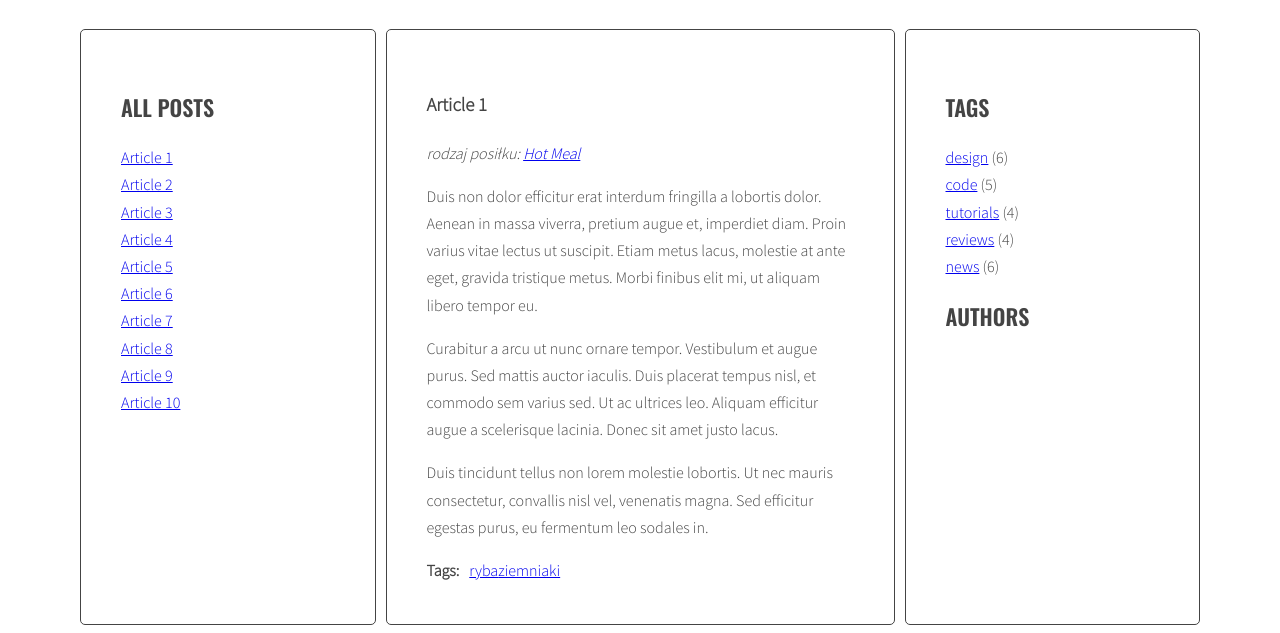
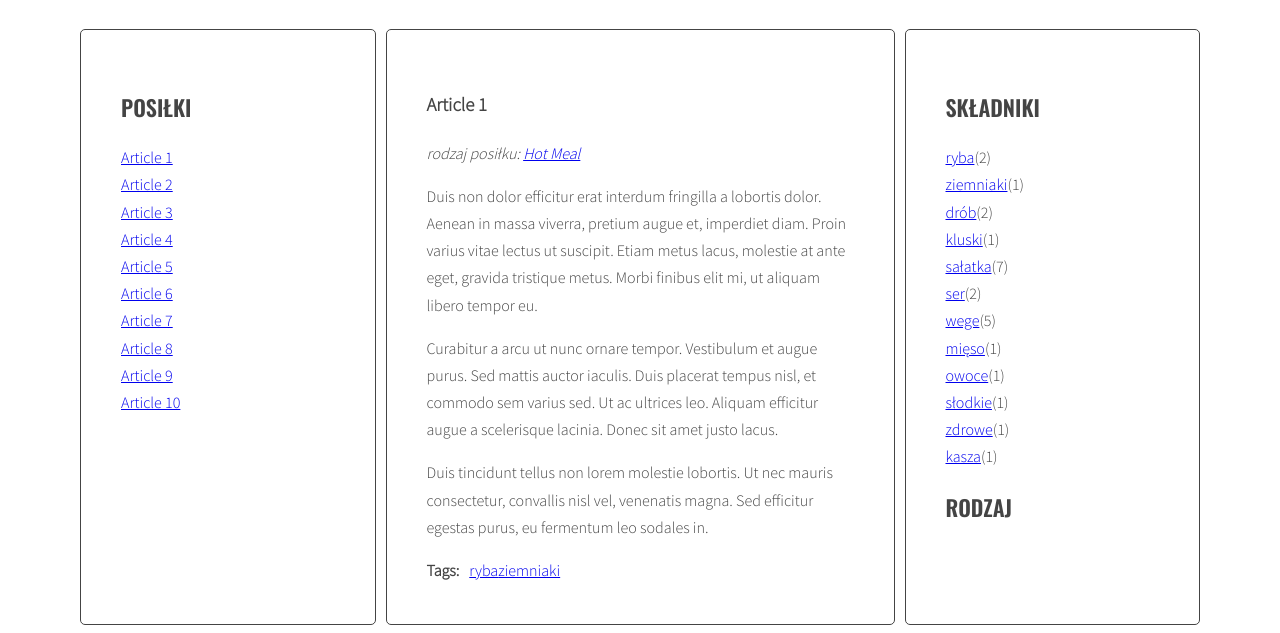
Before and after one commit to UrbanDragonfly/Javascript-blog, a website: page index.html in a window 1280 px wide. Shown: the part 214-847 px from the top of the page. Drawn offline with nearby package versions, Linux system fonts and the light colour scheme.

Commit message:
add cloud functions to js

```diff
--- a/index.html
+++ b/index.html
@@ -11,10 +11,10 @@
   <body>
     <div class="blog">
         <div class="container">
-          <h1 class="logo">my blog</h1>
+          <h1 class="logo">Catering Załogowy</h1>
           <main class="wrapper">
             <aside class="sidebar">
-              <h2 class="section-title">All posts</h2>
+              <h2 class="section-title">Posiłki</h2>
               <ul class="list titles"></ul>
             </aside>
             <section class="posts">
@@ -160,15 +160,10 @@
               </article>
             </section>
             <aside class="sidebar">
-              <h2 class="section-title">Tags</h2>
+              <h2 class="section-title">Składniki</h2>
               <ul class="list tags">
-                <li><a href="#">design</a> <span>(6)</span></li>
-                <li><a href="#">code</a> <span>(5)</span></li>
-                <li><a href="#">tutorials</a> <span>(4)</span></li>
-                <li><a href="#">reviews</a> <span>(4)</span></li>
-                <li><a href="#">news</a> <span>(6)</span></li>
               </ul>
-              <h2 class="section-title">Authors</h2>
+              <h2 class="section-title">Rodzaj</h2>
               <ul class="list authors">
               </ul>
             </aside>
--- a/js/script.js
+++ b/js/script.js
@@ -51,7 +51,10 @@
     optTitleSelector = '.post-title',
     optTitleListSelector = '.titles',
     optArticleTagsSelector = '.post-tags .list',
-    optArticleAuthorSelector = '.post-author';
+    optArticleAuthorSelector = '.post-author',
+    optTagsListSelector = '.tags.list',
+    optCloudClassCount = 5,
+    optCloudClassPrefix = 'tag-size-';
 
   function generateTitleLinks(customSelector = ''){
 
@@ -104,6 +107,9 @@
   generateTitleLinks();
 
   function generateTags(){
+    /*[NEW] create a new variable allTags with an empty object*/
+    let allTags = {};
+
     /* find all articles */
     const articles = document.querySelectorAll(optArticleSelector);
 
@@ -146,20 +152,71 @@
           console.log('noPLs:', noPLs); */
 
         /* generate HTML of the link */
-        const tagHTML = '<li><a href="#tag-' + tag + '">' + tag + '</a></li>';
-        console.log('tagHTML:', tagHTML);
+        const linkHTML = '<li><a href="#tag-' + tag + '">' + tag + '</a></li>';
+        console.log('linkHTML:', linkHTML);
 
         /* add generated code to html variable */
-        html = html + tagHTML;
+        html = html + linkHTML;
         console.log('html:', html);
 
+        /* [NEW] check if this link is NOT already in allTags */
+        if(!allTags[tag]){
+          /* [NEW] add tag to allTags */
+          allTags[tag] = 1;
+        } else {
+          allTags[tag]++;
+        }
       /* END LOOP: for each tag */
       }
       /* insert HTML of all the links into the tags wrapper */
       tagList.innerHTML = html;
     /* END LOOP: for every article: */
     }
+    /* [NEW] find list of tags in right column*/
+    const tagList = document.querySelector('.tags');
+
+    const tagsParams = calculateTagsParams(allTags);
+    console.log('tagsParams:', tagsParams);
+
+    /* [NEW] create variable for all links HTML code */
+    let allTagsHTML = '';
+
+    /* [NEW] START LOOP: for each tag in allTags: */
+    for(let tag in allTags){
+      /* [NEW] generate code of a link and add it to allTagsHTML */
+      const tagLinkHTML = '<li><a class="' + calculateTagClass(allTags[tag], tagsParams) + '" href="#tag-' + tag + '">' + tag + '</a>(' + allTags[tag] + ')</li>';
+      console.log('tagLinkHTML:', tagLinkHTML);
+
+      allTagsHTML += '<li><a class="" href="#tag-' + tag + '">' + tag + '</a>(' + allTags[tag] + ')</li>';
+
+    /* [NEW] END LOOP: for each tag in allTags: */
+    }
+
+    /*[NEW] add HTML from allTagsHTML to tagList */
+    tagList.innerHTML = allTagsHTML;
   }
+
+  function calculateTagsParams(tags){
+    const params = {
+      min: 999999,
+      max: 0
+    };
+    for(let tag in tags){
+      console.log(tag + ' is used ' + tags[tag] + ' times');
+      params.max = Math.max(tags[tag], params.max);
+      params.min = Math.min(tags[tag], params.min);
+    }
+
+    console.log('params:', params);
+    return params;
+  }
+  /*Calculate tag class number*/
+  function calculateTagClass(count, params){
+    const classNumber = Math.floor(((count - params.min) / (params.max - params.min)) * (optCloudClassCount - 1) + 1);
+    console.log('count', count);
+    return optCloudClassPrefix + classNumber;
+  }
+
   generateTags();
 
   function tagClickHandler(event){
@@ -210,12 +267,12 @@
 
   function addClickListenersToTags(){
     /* find all links to tags */
-    const allTags = document.querySelectorAll('a[href^="#tag-"]');
-    console.log('allTags:', allTags);
+    const Tags = document.querySelectorAll('a[href^="#tag-"]');
+    console.log('Tags:', Tags);
     /* START LOOP: for each link */
-    for (const tag of allTags){
-      console.log('tag of allTags:', tag);
-      console.log('tag of allTags:' + tag);
+    for (const tag of Tags){
+      console.log('tag of Tags:', tag);
+      console.log('tag of Tags:' + tag);
       /* add tagClickHandler as event listener for that link */
       tag.addEventListener('click', tagClickHandler);
     /* END LOOP: for each link */
```
